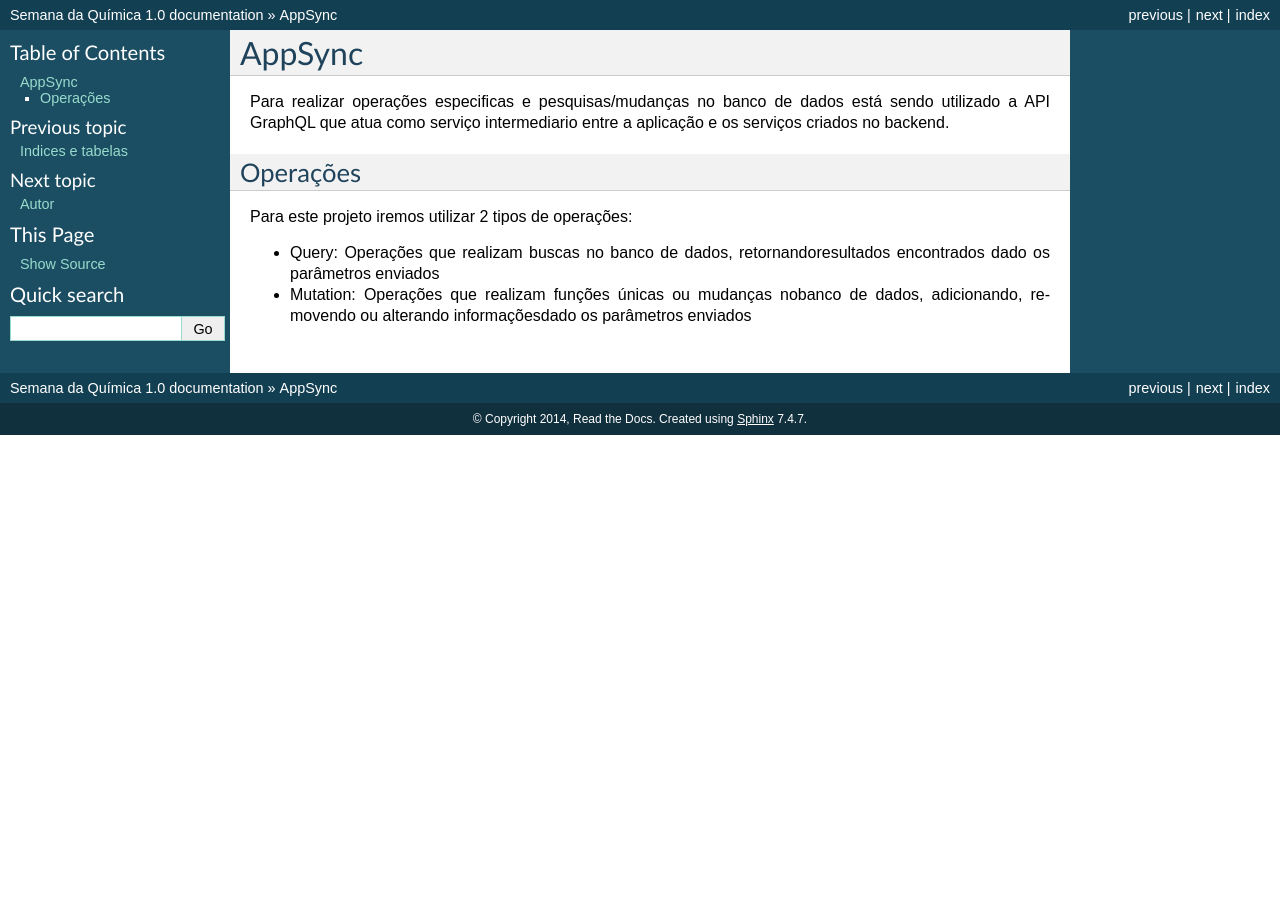
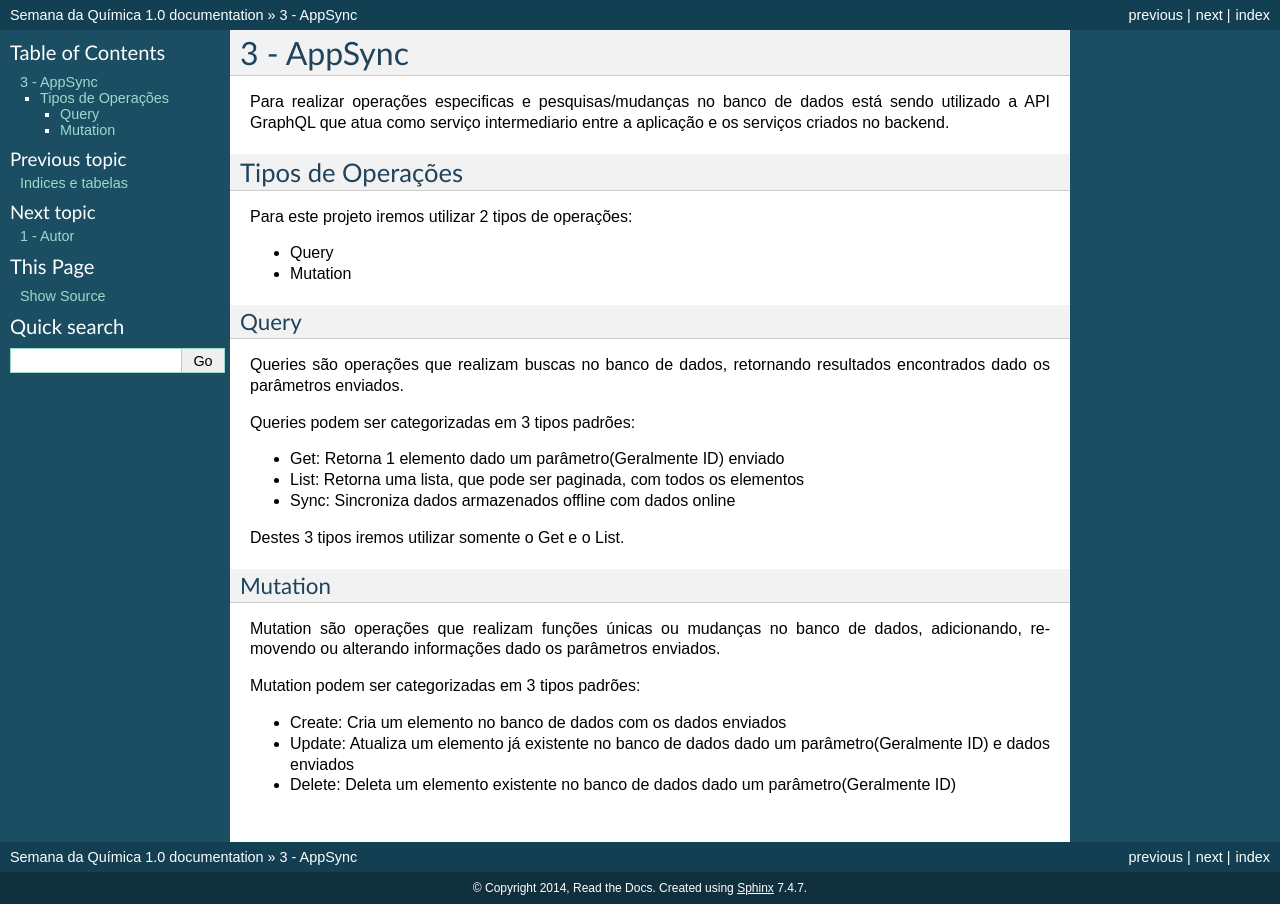
Before and after one commit to Senatauro/SemanaQuimica, a Sphinx documentation site: the page built from docs/appsync.rst, in a window 1280 px wide. Built offline with Sphinx 7.4.7, drawn with Linux system fonts in a browser that asks for light colours.

Commit message:
Adicionando descrição de operações

```diff
--- a/AUTHORS.rst
+++ b/AUTHORS.rst
@@ -1,4 +1,4 @@
-Autor
+1 - Autor
 -------
 
 * Carlos Gabriel Silva Stedile
--- a/docs/appsync.rst
+++ b/docs/appsync.rst
@@ -1,12 +1,43 @@
 ========
-AppSync
+3 - AppSync
 ========
 Para realizar operações especificas e pesquisas/mudanças no banco de dados está sendo utilizado a API GraphQL que atua como serviço intermediario entre a aplicação e os serviços criados no backend.
 
-Operações
+Tipos de Operações
 --------
 
 Para este projeto iremos utilizar 2 tipos de operações:
 
-- Query: Operações que realizam buscas no banco de dados, retornandoresultados encontrados dado os parâmetros enviados
-- Mutation: Operações que realizam funções únicas ou mudanças nobanco de dados, adicionando, removendo ou alterando informaçõesdado os parâmetros enviados
+- Query
+- Mutation
+
+
+.. _Query:
+
+***********************
+Query
+***********************
+
+Queries são operações que realizam buscas no banco de dados, retornando resultados encontrados dado os parâmetros enviados.
+
+Queries podem ser categorizadas em 3 tipos padrões:
+
+- Get: Retorna 1 elemento dado um parâmetro(Geralmente ID) enviado
+- List: Retorna uma lista, que pode ser paginada, com todos os elementos
+- Sync: Sincroniza dados armazenados offline com dados online
+
+Destes 3 tipos iremos utilizar somente o Get e o List.
+
+.. _Mutation:
+
+***********************
+Mutation
+***********************
+
+Mutation são operações que realizam funções únicas ou mudanças no banco de dados, adicionando, removendo ou alterando informações dado os parâmetros enviados.
+
+Mutation podem ser categorizadas em 3 tipos padrões:
+
+- Create: Cria um elemento no banco de dados com os dados enviados
+- Update: Atualiza um elemento já existente no banco de dados dado um parâmetro(Geralmente ID) e dados enviados
+- Delete: Deleta um elemento existente no banco de dados dado um parâmetro(Geralmente ID)
--- a/docs/banco_de_dados.rst
+++ b/docs/banco_de_dados.rst
@@ -1,5 +1,5 @@
 ========
-Banco de Dados
+2 - Banco de Dados
 ========
 Está sendo utilizado o DynamoDB como banco de dados na AWS.
 
```
Also changed, not shown: docs/operacoes.rst (added, +39 -0 lines).
